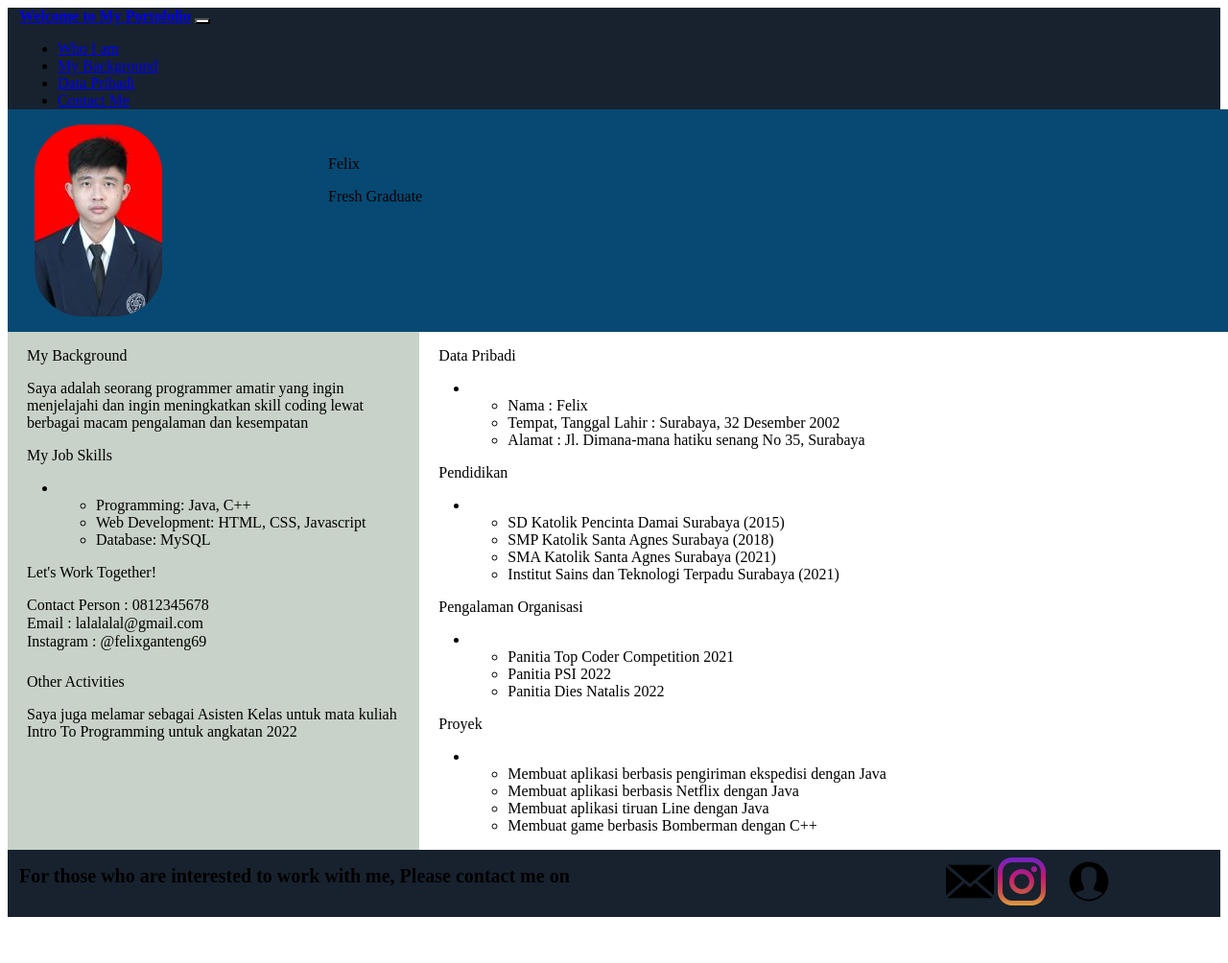
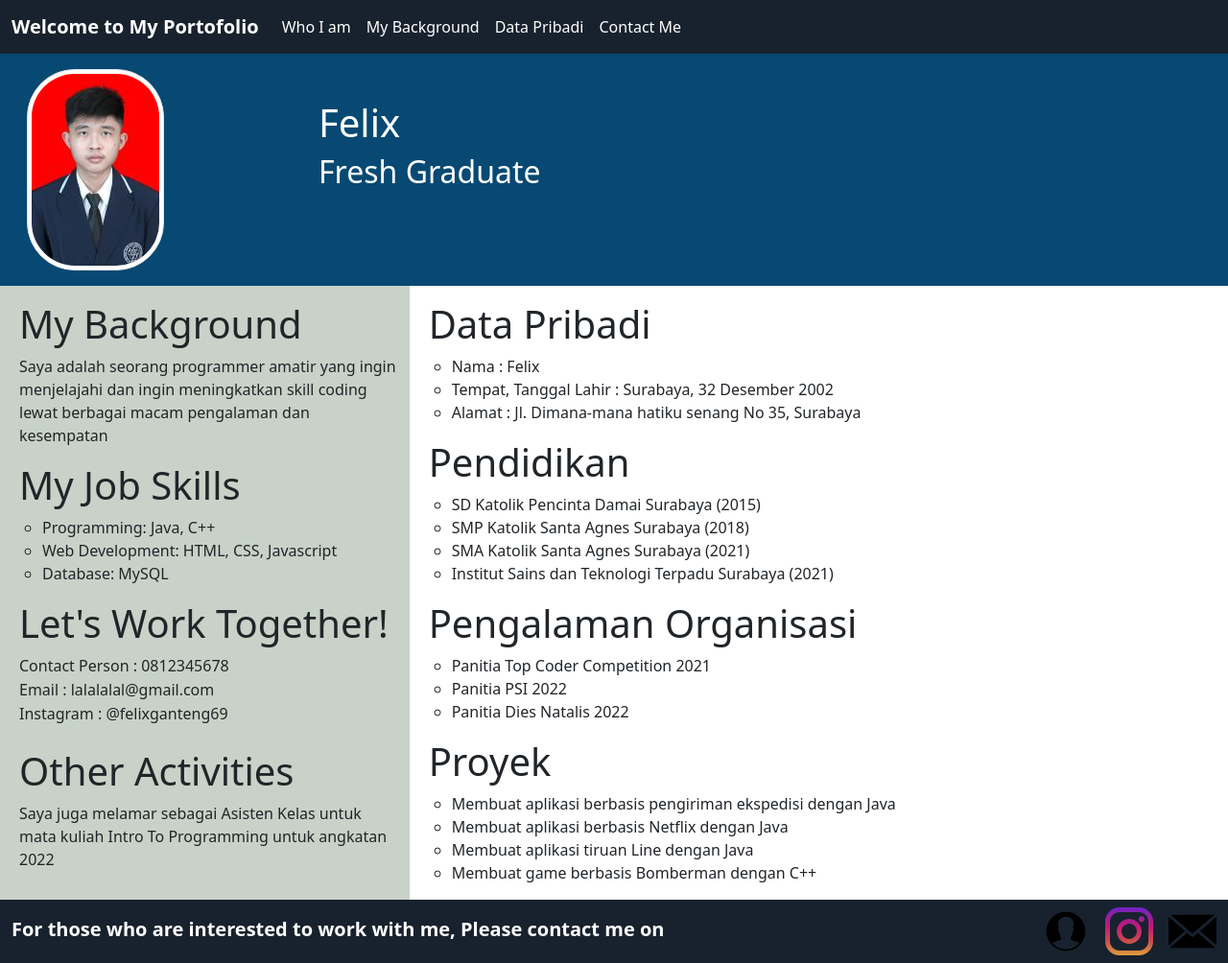
Before and after one commit to fwijaya918/portofoliobootstrap, a plain HTML site: page index.html in a window 1280 px wide. Shown: the whole page at 96% size. Before the commit the page ends 964 px from the top, so only its background shows below. Drawn offline with nearby package versions, Linux system fonts and the light colour scheme.

Commit message:
pake bootstrap online
asd

```diff
--- a/index.html
+++ b/index.html
@@ -5,8 +5,7 @@
     <meta name="viewport" content="width=device-width, initial-scale=1.0">
     <title>Portofolio bootstrap</title>
     <link rel="icon" href="images/anyakecil.jpg">
-    <link href="bootstrap-5.2.0-dist/css/bootstrap-grid.min.css"
-    rel="stylesheet" >
+    <link href="https://cdn.jsdelivr.net/npm/bootstrap@5.2.0/dist/css/bootstrap.min.css" rel="stylesheet" integrity="sha384-gH2yIJqKdNHPEq0n4Mqa/HGKIhSkIHeL5AyhkYV8i59U5AR6csBvApHHNl/vI1Bx" crossorigin="anonymous">
     <!-- <link rel="stylesheet" href="style.css"> -->
     <style>
         .navcolor{
@@ -143,11 +142,11 @@
 <footer class="navcolor">
     <div class="container-fluid tebel">
         <div class="row">
-            <div class="col-md-9 mt-3 fontbesar" id="contactme">
+            <div class="col-md-9 mt-3 fontbesar text-white" id="contactme">
                 For those who are interested to work with me, Please contact me on
             </div>
             <div class="col-md-3 ratakanan">
-                <a href="mailto:lalalal@gmail.com"><img src="images/email50.png" class="rounded float-end mt-2 mb-2" alt="..." ></a>
+                <a href="mailto:lalalal@gmail.com "><img src="images/email50.png" class="rounded float-end mt-2 mb-2" alt="..." ></a>
                 <a href="https://www.instagram.com/"><img src="images/instagram50.png" class="rounded float-end me-3 mt-2 mb-2" alt="..."></a>
                 <a href="tel:082"><img src="images/pngwing50.com.png" class="rounded float-end me-3 mt-2 mb-2" alt="..."></a>
             </div>
@@ -156,6 +155,6 @@
     </div>
 </footer>
 
-<script src="bootstrap-5.2.0-dist/js/bootstrap.bundle.min.js"></script>
+<script src="https://cdn.jsdelivr.net/npm/bootstrap@5.2.0/dist/js/bootstrap.bundle.min.js" integrity="sha384-A3rJD856KowSb7dwlZdYEkO39Gagi7vIsF0jrRAoQmDKKtQBHUuLZ9AsSv4jD4Xa" crossorigin="anonymous"></script>
 </body>
 </html>
```
